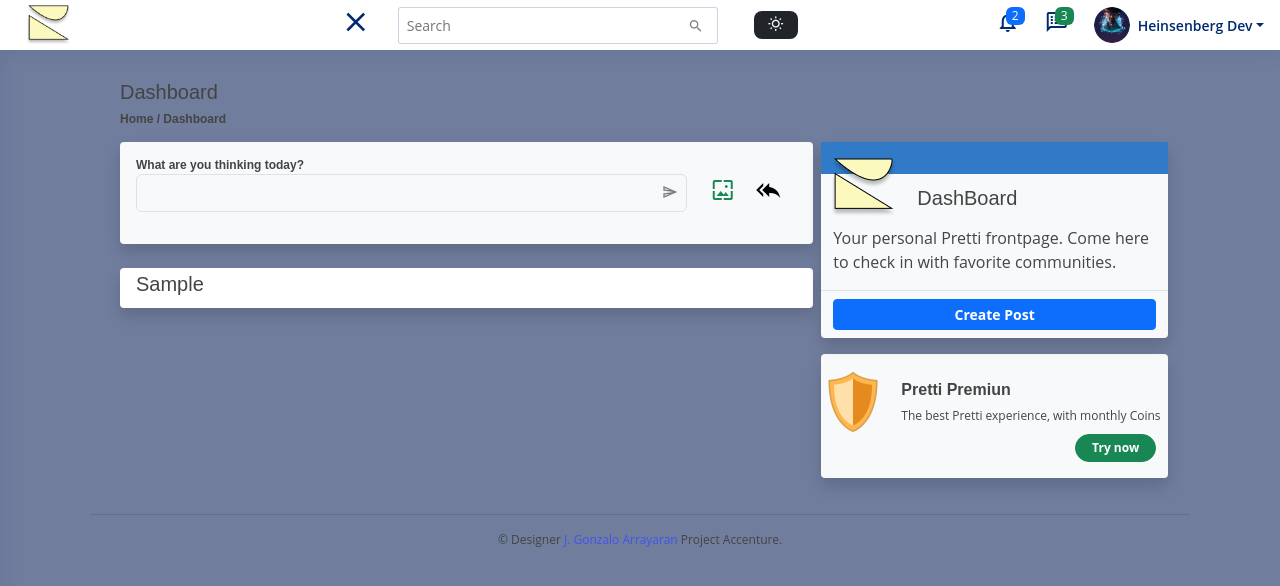
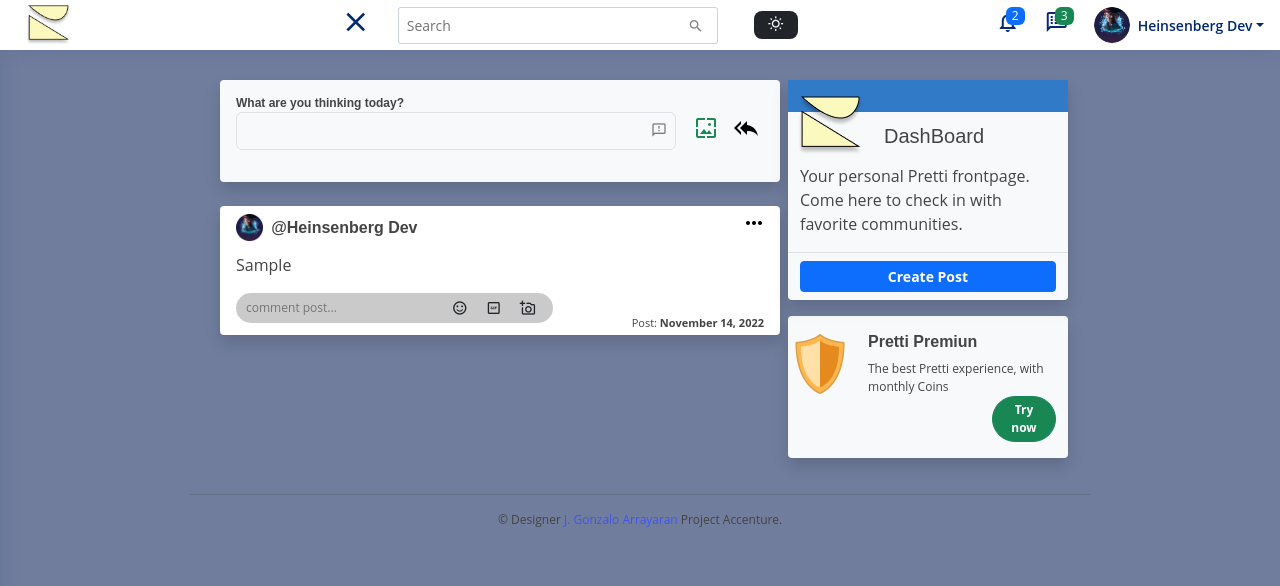
Before and after one commit to GonzaloArray/pretti-accenture, a Vue app: page /index in a window 1280 px wide. Both pictures are taken after typing "Sample" into the empty fields and a click on the button "wallpaper". Shown: the top 586 px of the page. Built offline with nearby package versions, Linux system fonts and the light colour scheme.

Commit message:
Agregando logica a los post y comments

```diff
--- a/src/App.vue
+++ b/src/App.vue
@@ -23,7 +23,7 @@ function handleDark(msj) {
 		<Sidebar :valor="showModal" />
 
 		<main id="main" class="contenedor mx-auto" :class="showModal && 'toggle-sidebar'">
-			<RouterView :darkMode="darkMode"/>
+			<RouterView />
 
 		</main>
 		<footer id="footer" class="contenedor mx-auto">
--- a/src/components/Header/Header.vue
+++ b/src/components/Header/Header.vue
@@ -8,7 +8,7 @@ const darkMode = ref(false);
 const props = defineProps({
     show: Boolean,
 })
-const emits = defineEmits(["DarkMode"])
+const emits = defineEmits(["DarkMode", "close"])
 
 function handlerDarkMode() {
     darkMode.value = !darkMode.value;
@@ -31,6 +31,7 @@ function handlerDarkMode() {
         </div>
 
         <Search />
+
         <button class="ms-3 border-0 rounded-3 text-light" :class="darkMode ? 'bg-info':'bg-dark'" @click="handlerDarkMode">
             <span class="material-icons-outlined mt-1 px-2 fs-6">
                 {{darkMode ? "nights_stay": "wb_sunny"}}
--- a/src/components/Header/Nav/LinksNav.vue
+++ b/src/components/Header/Nav/LinksNav.vue
@@ -31,7 +31,4 @@ export default {
     transition: 0.3s;
 }
 
-
-
-
 </style>
--- /dev/null
+++ b/src/components/Post/Comment.vue
@@ -0,0 +1,64 @@
+<script setup>
+import { ref } from "@vue/reactivity"
+import {fecha} from "../../handler/fecha"
+
+const comment = ref("");
+const objComment = ref([]);
+function handlerComment() {
+
+    if (comment.value !== "") {
+        const fechaActual = fecha()
+        objComment.value.push( {
+            comment: comment.value,
+            id: crypto.randomUUID(),
+            date: fechaActual
+        })
+        // emits("message", arrayPosts.value)
+        console.log(objComment.value)
+
+        comment.value = "";
+
+    }
+}
+</script>
+<template>
+    <form>
+        <div class="height rounded-pill border-0 px-2 mb-4 mb-md-2 with comment d-flex justify-content-between align-items-center">
+            <input @keydown.enter.prevent="handlerComment" v-model="comment" type="text" class="fs-7 border-0 bg-transparent outline"
+                placeholder="comment post...">
+            <div class="d-flex align-items-center">
+                <button class="btn btn-sm mt-1">
+                    <span class="material-icons-outlined fs-6">
+                        sentiment_satisfied_alt
+                    </span>
+                </button>
+                <button class="btn btn-sm mt-1">
+                    <span class="material-icons-outlined fs-6">
+                        gif_box
+                    </span>
+                </button>
+                <button class="btn btn-sm mt-1">
+                    <span class="material-icons-outlined fs-6">
+                        add_a_photo
+                    </span>
+                </button>
+            </div>
+        </div>
+    </form>
+</template>
+<style scoped>
+.outline {
+    outline: none;
+}
+.with{
+    width: 100%;
+}
+@media (min-width: 768px) {
+    .with{
+        width: 60%;
+    }
+}
+.height{
+    height: 30px;
+}
+</style>
--- a/src/components/Post/MessagePost.vue
+++ b/src/components/Post/MessagePost.vue
@@ -1,20 +1,99 @@
 <script setup>
-    const props = defineProps({
-        comment: String,
-        id: String
-    })
+import { ref } from "@vue/reactivity";
+import Comment from "./Comment.vue";
 
-    console.log(props)
+
+const props = defineProps({
+    comment: String,
+    id: String,
+    date: String
+})
+const emits = defineEmits(['idProps']);
+
+const idProp = ref("");
+
+function handlerId() {
+
+    idProp.value = props.id
+
+    emits('idProps', idProp.value);
+}
 </script>
 <template>
     <li class="my-4 bg-white rounded-1 shadow post">
-        <div class="py-1 px-3">
-            <h2 class="fs-5">{{comment}}</h2>
+        <div class="py-1 px-3 position-relative">
+            <div class="d-flex align-items-center">
+                <img src="../../assets/perfil.png" class="me-2 with" alt="">
+                <h2 class="fs-6 mt-2 fw-bold fs-per">@Heinsenberg Dev</h2>
+            </div>
+            <p class="fs-8 position-absolute bottom-0 end-0 mb-1 me-3">Post: <span class="fw-bold">{{ date }}</span></p>
+            <p class="fs-6 mt-2">{{ comment }}</p>
+
+            <!-- Comment -->
+            <Comment />
+
+            <button class="position-absolute top-0 end-0 me-2 mt-1 border-0 bg-transparent" type="button"
+                id="dropdownMenuButton1" data-bs-toggle="dropdown" aria-expanded="false">
+                <span class="material-icons-outlined">
+                    more_horiz
+                </span>
+            </button>
+            <ul class="dropdown-menu rounded-1 shadow p-0 post" aria-labelledby="dropdownMenuButton1">
+                <li>
+                    <a class="dropdown-item fs-7" href="#">
+                        <div class="d-flex align-items-start">
+                            <span class="material-icons-outlined fs-6 text-secondary me-2">
+                                edit
+                            </span>
+                            <p class="m-0 fw-bold">
+                                Edit
+                            </p>
+                        </div>
+                    </a>
+                </li>
+                <li>
+                    <a class="dropdown-item fs-7" href="#">
+                        <div class="d-flex align-items-start">
+                            <span class="material-icons-outlined text-secondary fs-6 me-2">
+                                share
+                            </span>
+                            <p class="m-0 fw-bold">
+                                Share
+                            </p>
+                        </div>
+                    </a>
+                </li>
+                <li><a @click="handlerId" class="dropdown-item fs-7" href="#">
+                        <div class="d-flex align-items-start">
+                            <span class="material-icons-outlined fs-6 text-secondary me-2">
+                                delete_forever
+                            </span>
+                            <p class="m-0 fw-bold">
+                                Remove
+                            </p>
+                        </div>
+                    </a>
+                </li>
+            </ul>
         </div>
     </li>
 </template>
 
 
 <style scoped>
+.with {
+    width: 1.7rem;
+}
 
+.bg-transparent {
+    background-color: transparent;
+}
+
+.fs-8 {
+    font-size: 11px;
+}
+
+.fs-per {
+    font-size: 15px;
+}
 </style>>
--- a/src/components/Post/SendPost.vue
+++ b/src/components/Post/SendPost.vue
@@ -1,21 +1,39 @@
 <script setup>
-    import { ref } from "@vue/reactivity"
+import { ref } from "@vue/reactivity"
 
-    const valor = ref("")
-    const arrayPosts = ref([])
-    // Funcion
-    function handlerPost(){
-        arrayPosts.value.push({
+const valor = ref("")
+const arrayPosts = ref(null)
+
+// emit
+const emits = defineEmits(["message"])
+
+// Funcion
+function handlerPost() {
+
+    if (valor.value !== '') {
+        const fechaActual = fecha()
+        arrayPosts.value = {
             comment: valor.value,
             id: crypto.randomUUID(),
-        })
+            date: fechaActual
+        }
+        emits("message", arrayPosts.value)
 
-        valor.value = ""
+        valor.value = "";
+    }
+}
+function fecha() {
+    const fechaNueva = new Date();
+
+    const opcionesConfig = {
+        year: 'numeric',
+        month: 'long',
+        day: '2-digit',
     }
 
-    // emit
-    const emits = defineEmits(["message"])
-    emits("message", arrayPosts)
+    return fechaNueva.toLocaleDateString('en-US', opcionesConfig);
+}
+
 </script>
 
 <template>
@@ -28,7 +46,7 @@
                         <input type="text" v-model="valor" class="border border-0 bg-transparent form-control">
                         <button class="form__send p-0 m-0">
                             <span class="material-icons-outlined sendPost fs-6 opacity-50 mt-1 px-2">
-                                send
+                                {{valor.length > 0 ? "send" : "feedback"}}
                             </span>
                         </button>
                     </div>
--- /dev/null
+++ b/src/handler/fecha.js
@@ -0,0 +1,12 @@
+// Handler generador de fecha
+export function fecha() {
+    const fechaNueva = new Date();
+
+    const opcionesConfig = {
+        year: 'numeric',
+        month: 'long',
+        day: '2-digit',
+    }
+
+    return fechaNueva.toLocaleDateString('en-US', opcionesConfig);
+}
--- a/src/style.css
+++ b/src/style.css
@@ -49,7 +49,7 @@ h6 {
 }
 @media (min-width: 1200px) {
     .contenedor{
-        max-width: 1100px;
+        max-width: 900px;
     }
 }
 
@@ -88,7 +88,10 @@ body {
     color: white!important;
 }
 
-
+/* Text input */
+.bg-oscuro input[type="text"]{
+    color: #ffffff!important;
+}
 .color-oscuro h2,
 .color-oscuro h1,
 .color-oscuro p,
@@ -100,3 +103,29 @@ body {
 {
     color: #B0B3B8!important;
 }
+
+/* Estilo al scroll */
+body {
+    scrollbar-width: thin;
+    scrollbar-color: #aab7cf transparent;
+}
+
+body::-webkit-scrollbar {
+    width: 5px;
+    height: 8px;
+    background-color: #fff;
+}
+
+body::-webkit-scrollbar-thumb {
+    background-color: #aab7cf;
+}
+
+/* Darkmode input comment */
+.comment{
+    background-color: #c2c2c2dc;
+    outline: none;
+}
+.bg-oscuro .comment{
+    background-color: #afafaf4a;
+    outline: none;
+}
--- a/src/views/DashboardView.vue
+++ b/src/views/DashboardView.vue
@@ -8,15 +8,21 @@ import MessagePost from '../components/Post/MessagePost.vue';
 import { ref } from '@vue/reactivity'
 
 
-const arrayPost = ref(null);
+const arrayPost = ref([]);
 
 function messagePost(array) {
-    arrayPost.value = array;
+
+    arrayPost.value.unshift(array);
+
+}
+
+function handlerId(msj){
+    arrayPost.value = arrayPost.value.filter(post => post.id !== msj );
 }
 
 </script>
 <template>
-    <DivisorSection title="Dashboard" subTitle="Dashboard"/>
+    <!-- <DivisorSection title="Dashboard" subTitle="Dashboard"/> -->
     <div class="d-flex flex-column flex-md-row justify-content-between">
 
         <div class="col-12 col-md-8 me-2">
@@ -24,8 +30,8 @@ function messagePost(array) {
                 <!-- Send Post -->
                 <SendPost @message="messagePost"/>
                 <div v-if="arrayPost !== null">
-                    <ul class="ul" v-for="post in arrayPost.value" :key="post.id">
-                        <MessagePost :comment="post.comment" :id="post.id"/>
+                    <ul class="ul">
+                        <MessagePost v-for="post in arrayPost" :key="post.id" :comment="post.comment" :date="post.date" :id="post.id" @idProps="handlerId"/>
                     </ul>
                 </div>
             </div>
```
